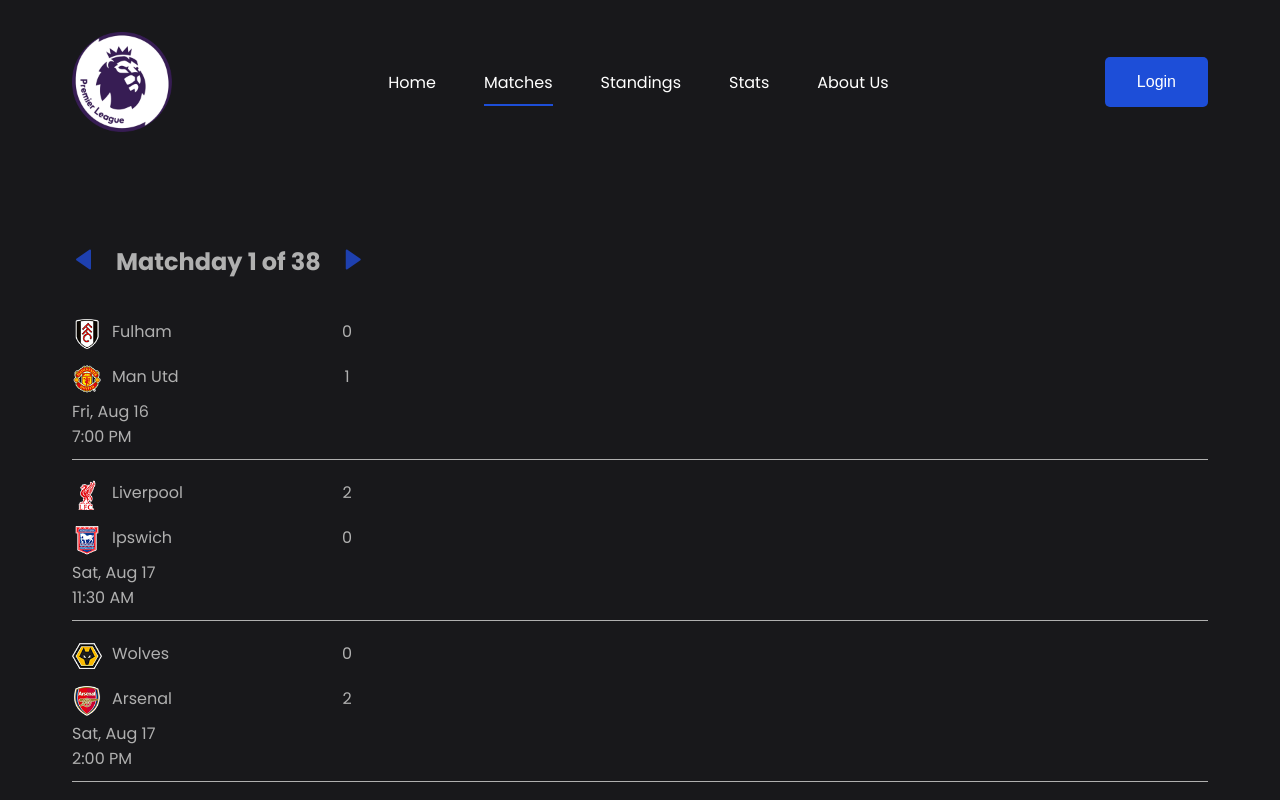
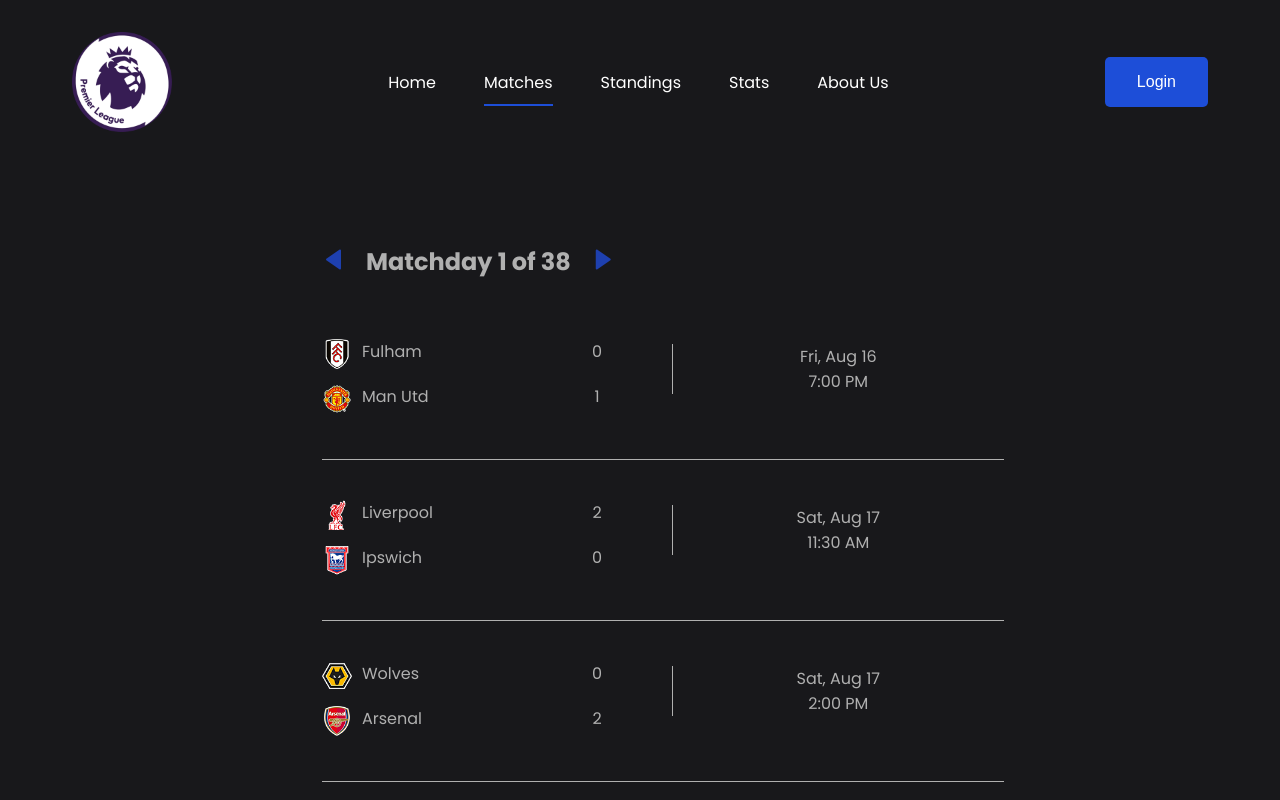
Before and after one commit to Hyung-seop1/Epl-project, a React (Vite) app in the folder EPL-Project/: page /matches in a window 1280 px wide. Shown: the top 800 px of the page. Built offline with nearby package versions, Linux system fonts and the light colour scheme.

Commit message:
Adjusting position for match Table

```diff
--- a/EPL-Project/pages/Matches.jsx
+++ b/EPL-Project/pages/Matches.jsx
@@ -98,18 +98,11 @@
                                     {match.team_h_score}
                                 </div>
                             </div>
-                            <div className="matchTime">
-                                {format(
-                                    new Date(match.kickoff_time),
-                                    "EEE, MMM d"
-                                )}
-
-                                <div>
-                                    {format(
-                                        new Date(match.kickoff_time),
-                                        "h:mm a"
-                                    )}
-                                </div>
+                        </div>
+                        <div className="matchTime">
+                            {format(new Date(match.kickoff_time), "EEE, MMM d")}
+                            <div>
+                                {format(new Date(match.kickoff_time), "h:mm a")}
                             </div>
                         </div>
                     </div>
--- a/EPL-Project/src/App.css
+++ b/EPL-Project/src/App.css
@@ -400,6 +400,8 @@
 
 .matchTable {
     color: #b0b0b0;
+    width: 60%;
+    margin-left: 250px;
 }
 
 .matchTable h2 {
@@ -425,6 +427,14 @@
     border-bottom: 1px solid #b0b0b0;
 }
 
+.eachEvent .matchTime {
+    margin-top: 35px;
+    width: 400px;
+    text-align: center;
+    height: 90%;
+    border-left: 1px solid #b0b0b0;
+}
+
 .eachEvent .teamInfo {
     margin-bottom: 10px;
 }
@@ -438,7 +448,11 @@
 
 .eachEvent .teamInfo .teamA {
     margin-bottom: 10px;
-    margin-top: 10px;
+    margin-top: 30px;
+}
+
+.eachEvent .teamInfo .teamH {
+    margin-bottom: 30px;
 }
 
 .eachEvent .teamInfo .teamA,
```
